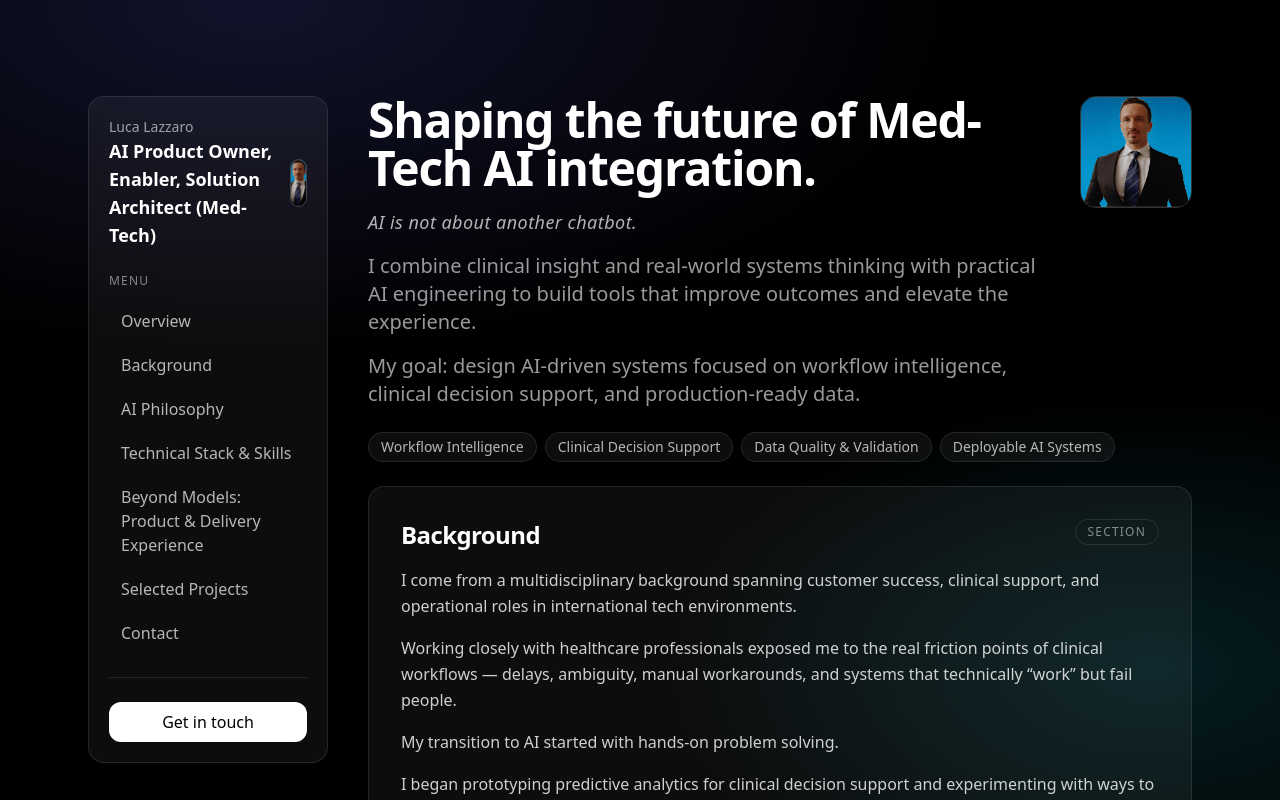
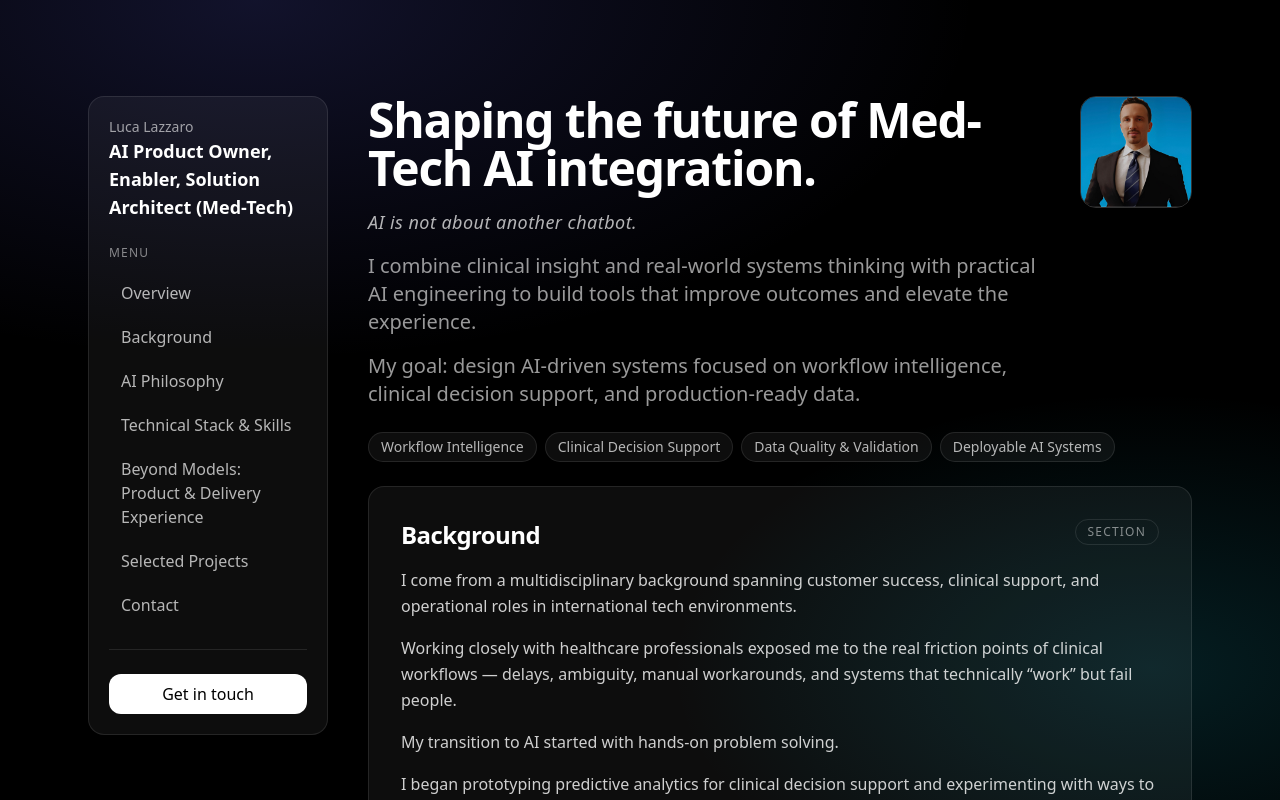
Before and after one commit to lucalazzaro/ai-medtech-portfolio, a Next.js app: page / in a window 1280 px wide. Shown: the top 800 px of the page. Built offline with nearby package versions, Linux system fonts and the light colour scheme.

Commit message:
Remove sidebar avatar

```diff
--- a/app/page.tsx
+++ b/app/page.tsx
@@ -361,21 +361,14 @@ export default function Home() {
         {/* SIDEBAR */}
         <aside className="md:sticky md:top-10 h-fit">
           <div className="rounded-2xl border border-white/10 bg-white/5 p-5">
-            <div className="flex items-center justify-between gap-4">
+            <div className="flex items-center">
+
               <div>
                 <p className="text-sm text-white/60">Luca Lazzaro</p>
                 <p className="text-lg font-semibold">AI Product Owner, Enabler, Solution Architect (Med-Tech)</p>
               </div>
 
-              <div className="relative w-12 h-12 rounded-full overflow-hidden border border-white/20">
-                <Image
-                  src="/profile.jpg"
-                  alt="Profile photo"
-                  fill
-                  className="object-cover"
-                  priority
-                />
-              </div>
+
             </div>
 
             <nav className="mt-6">
```
